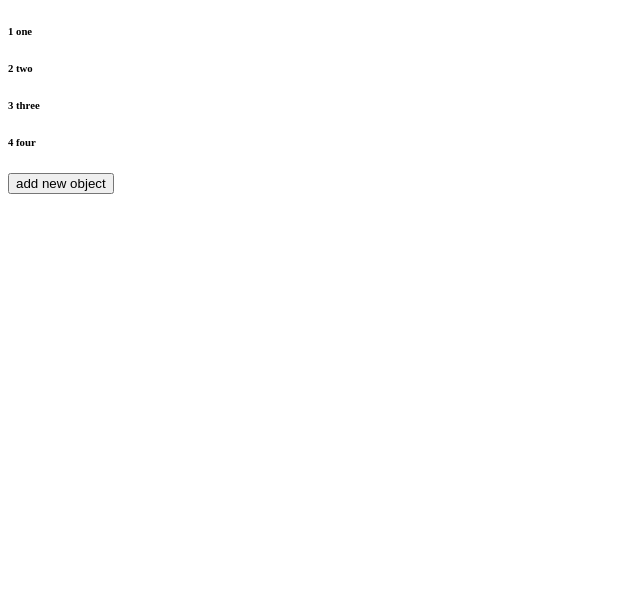
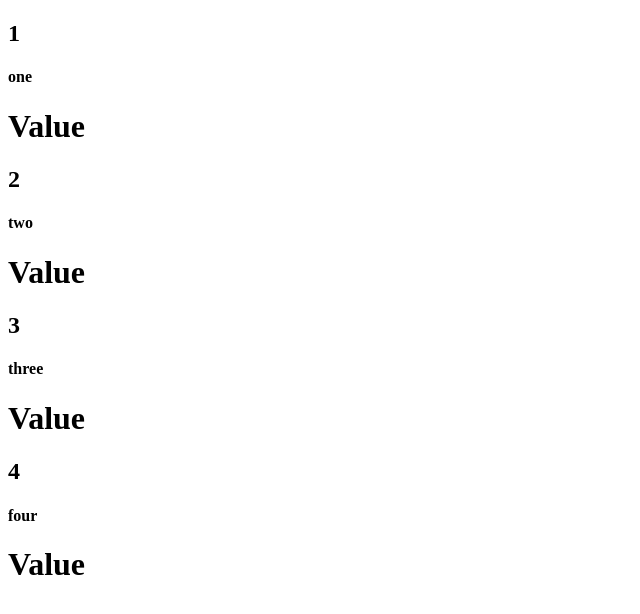
Before and after one commit to yenilikci/vue-rubicondata, a Vue app in the folder componentler/: page / in a window 1280 px wide. Shown: the top 614 px of the page, without its empty margins (0-640 px from the left). Built offline with nearby package versions, Linux system fonts and the light colour scheme.

Commit message:
componentler ile döngü oluşturma

```diff
--- a/componentler/src/App.vue
+++ b/componentler/src/App.vue
@@ -1,5 +1,5 @@
 <template>
-  <post :content="posts"/>
+  <post v-for="(item,index) in posts" :key="index" :item="item" :value="value"/>
 </template>
 
 <script>
@@ -14,7 +14,8 @@ export default {
         {number: 2, content: 'two'},
         {number: 3, content: 'three'},
         {number: 4, content: 'four'},
-      ]
+      ],
+      value: '<h1>Value</h1>'
     }
   },
   components: {
--- a/componentler/src/components/Post.vue
+++ b/componentler/src/components/Post.vue
@@ -1,21 +1,17 @@
 <template>
   <div>
-    <h6 v-for="(i,index) in content" :key="index">
-      {{ i.number }} {{ i.content }}
-    </h6>
-    <button @click="addNewContent()">add new object</button>
+    <h2>{{ item.number }}</h2>
+    <h4>{{ item.content }}</h4>
+    <div v-html="value"></div>
   </div>
 </template>
 
 <script>
 export default {
   props: {
-    content: Array
+    item: Object,
+    value: String
   },
-  methods: {
-    addNewContent() {
-      this.content.push({number: 5, content: 'five'})
-    }
-  }
+  methods: {}
 }
 </script>
```
